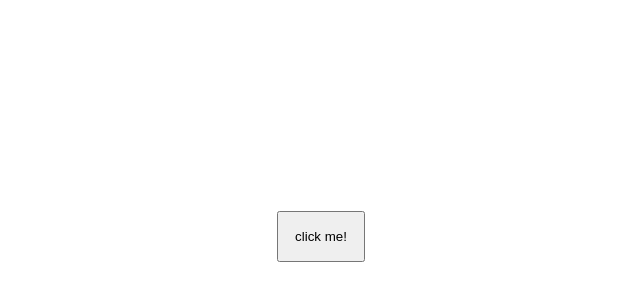
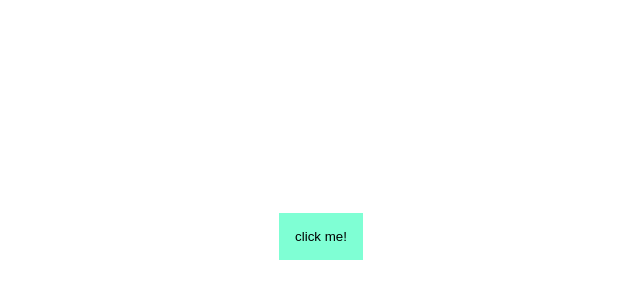
Before and after one commit to grape-jam/grape-jam.github.io, a plain HTML site: page index.html in a window 1280 px wide. Shown: the part 164-464 px from the top of the page, without its empty margins (319-959 px from the left). Drawn offline with Linux system fonts and the light colour scheme.

Commit message:
update buttton

```diff
--- a/style.css
+++ b/style.css
@@ -20,4 +20,6 @@ main{
 
 .btn{
 	padding: 1rem;
+	background-color: aquamarine;
+	border: none;
 }
```
